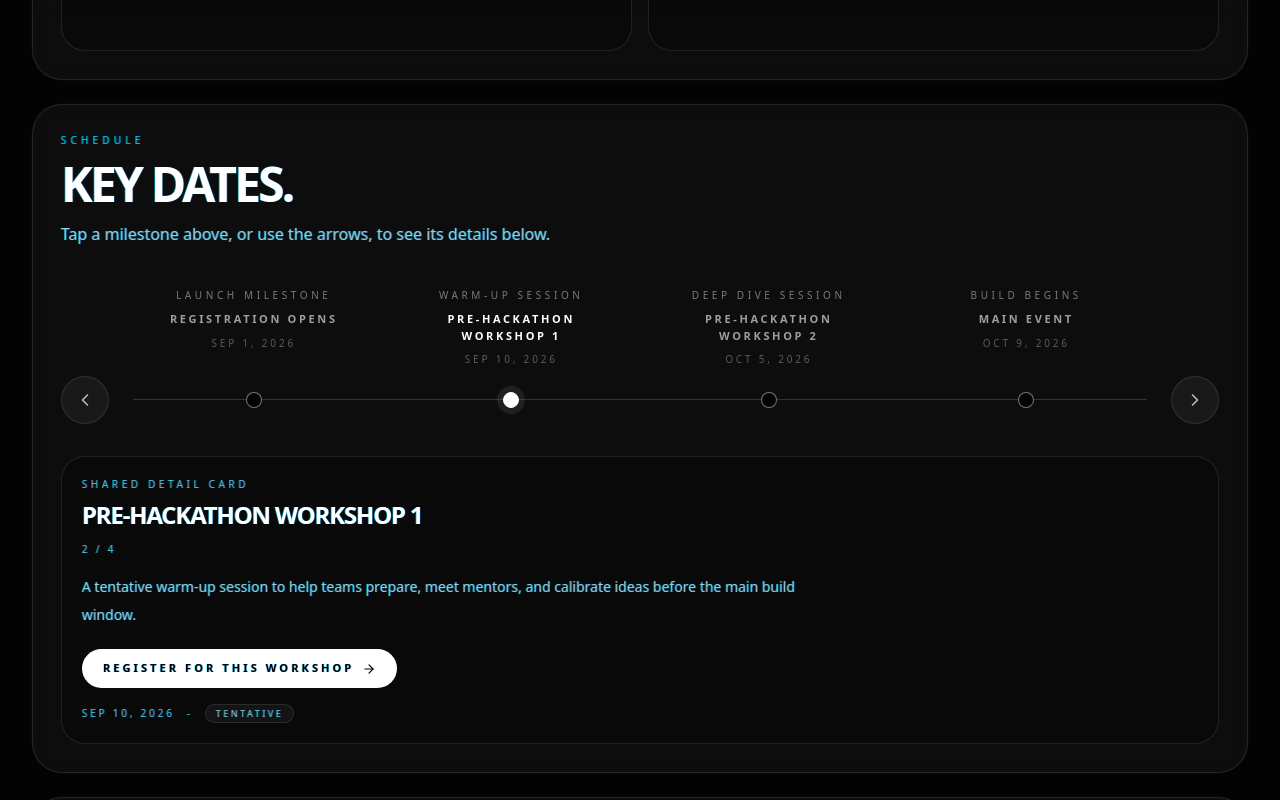
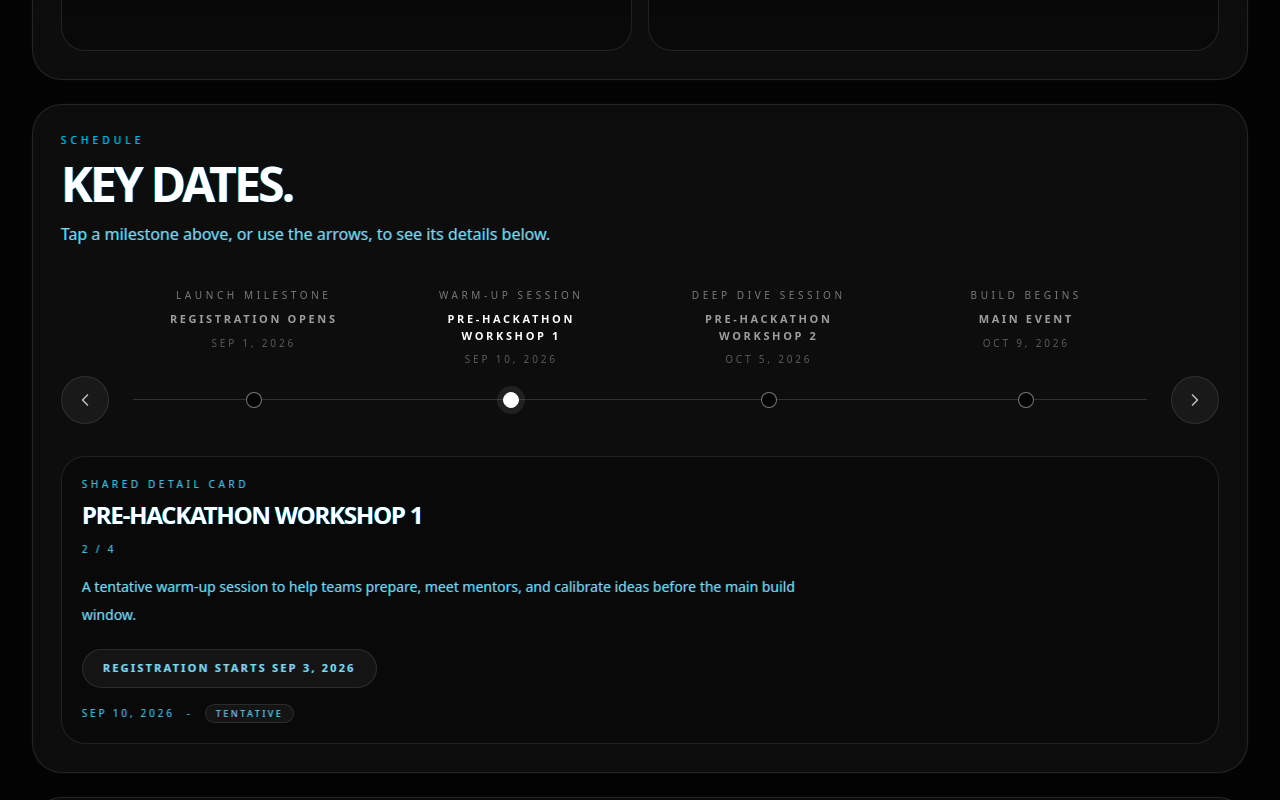
Before and after one commit to aihackerdorm-sarawak/aihackadorm-sarawak-web, a Next.js app: page / in a window 1280 px wide. Both pictures are taken after a click on the button 1195 px from the left and 2064 px from the top of the page. Shown: the part 1664-2464 px from the top of the page. Built offline with nearby package versions, Linux system fonts and the light colour scheme.

Commit message:
workshop button improved

```diff
--- a/components/HackathonLandingPage.tsx
+++ b/components/HackathonLandingPage.tsx
@@ -39,13 +39,13 @@ type ScheduleItem = {
   id: string;
   label: string;
   date: string;
+  eventStartsAt?: string;
   hint: string;
   title: string;
   copy: string;
   badge?: string;
   status?: string;
-  /** Where the milestone's register CTA points. Placeholder until the
-      workshop registration pages are live. */
+  /** Where the milestone's register CTA points. */
   registerHref?: string;
 };
 
@@ -76,6 +76,7 @@ const scheduleItems: ScheduleItem[] = [
     copy:
       "A tentative warm-up session to help teams prepare, meet mentors, and calibrate ideas before the main build window.",
     badge: "Tentative",
+    eventStartsAt: "2026-09-10T00:00:00+08:00",
     // Placeholder — point to the live workshop registration page when it exists.
     registerHref: "/workshop-1",
   },
@@ -88,6 +89,7 @@ const scheduleItems: ScheduleItem[] = [
     copy:
       "A second warm-up session to go deeper on the tools and techniques teams will use during the main build window.",
     badge: "Tentative",
+    eventStartsAt: "2026-10-05T00:00:00+08:00",
     // Placeholder — point to the live workshop registration page when it exists.
     registerHref: "/workshop-2",
   },
@@ -107,6 +109,34 @@ const scheduleItems: ScheduleItem[] = [
 // this point on the timeline when clicked.
 const FIRST_WORKSHOP_ID =
   scheduleItems.find((item) => item.id.startsWith("workshop"))?.id ?? "workshop";
+
+const WORKSHOP_REGISTRATION_WINDOW_MS = 7 * 24 * 60 * 60 * 1000;
+
+function getWorkshopRegistrationState(item: ScheduleItem, now: number) {
+  if (!item.registerHref || !item.eventStartsAt) {
+    return { status: "unavailable" as const };
+  }
+
+  const eventStartsAt = new Date(item.eventStartsAt).getTime();
+  const registrationOpensAt = eventStartsAt - WORKSHOP_REGISTRATION_WINDOW_MS;
+
+  if (now < registrationOpensAt) {
+    const opensAt = new Intl.DateTimeFormat("en-US", {
+      month: "short",
+      day: "numeric",
+      year: "numeric",
+      timeZone: "Asia/Kuala_Lumpur",
+    }).format(registrationOpensAt);
+
+    return { status: "upcoming" as const, opensAt };
+  }
+
+  if (now < eventStartsAt) {
+    return { status: "open" as const, href: item.registerHref };
+  }
+
+  return { status: "closed" as const };
+}
 
 const benefitCards = ["To Be Announced", "To Be Announced", "To Be Announced"];
 
@@ -165,6 +195,7 @@ function useCountdownState() {
   };
 
   return {
+    now,
     stage,
     parts,
     values,
@@ -794,15 +825,18 @@ function SponsorsSection() {
 function ScheduleSection({
   selectedId,
   onSelect,
+  now,
 }: {
   selectedId: string;
   onSelect: (id: string) => void;
+  now: number;
 }) {
   const selectedIndex = Math.max(
     0,
     scheduleItems.findIndex((item) => item.id === selectedId),
   );
   const selected = scheduleItems[selectedIndex] ?? scheduleItems[0];
+  const registrationState = getWorkshopRegistrationState(selected, now);
   const milestoneRefs = useRef<(HTMLButtonElement | null)[]>([]);
   const timelineScrollRef = useRef<HTMLDivElement | null>(null);
 
@@ -931,14 +965,22 @@ function ScheduleSection({
               {selectedIndex + 1} / {scheduleItems.length}
             </p>
             <p className="mt-4 max-w-3xl text-sm leading-7 text-white/55">{selected.copy}</p>
-            {selected.registerHref ? (
+            {registrationState.status === "open" ? (
               <a
-                href={selected.registerHref}
+                href={registrationState.href}
                 className="mt-5 inline-flex items-center gap-2 rounded-full border border-white/15 bg-white px-5 py-2.5 text-[11px] font-semibold uppercase tracking-[0.28em] text-black transition-colors hover:bg-cyan-400"
               >
                 Register for this workshop
                 <ArrowRight className="h-3.5 w-3.5" />
               </a>
+            ) : registrationState.status === "upcoming" ? (
+              <div className="mt-5 inline-flex items-center rounded-full border border-white/10 bg-white/5 px-5 py-2.5 text-[11px] font-semibold uppercase tracking-[0.2em] text-white/55">
+                Registration starts {registrationState.opensAt}
+              </div>
+            ) : registrationState.status === "closed" ? (
+              <div className="mt-5 inline-flex items-center rounded-full border border-white/10 bg-white/5 px-5 py-2.5 text-[11px] font-semibold uppercase tracking-[0.2em] text-white/40">
+                Registration closed
+              </div>
             ) : null}
             <div className="mt-4 flex flex-wrap items-center gap-3 text-[10px] uppercase tracking-[0.28em] text-white/32">
               <span>{selected.date}</span>
@@ -1203,9 +1245,11 @@ function PartnerSocialSection() {
 function WaveZone({
   selectedMilestoneId,
   onSelectMilestone,
+  now,
 }: {
   selectedMilestoneId: string;
   onSelectMilestone: (id: string) => void;
+  now: number;
 }) {
   const { graphicsEnabled } = useGraphicsMode();
   const { ref, isInView } = useSectionObserver<HTMLDivElement>();
@@ -1228,7 +1272,11 @@ function WaveZone({
 
       <div className="relative z-10 mx-auto w-full max-w-7xl space-y-6">
         <SponsorsSection />
-        <ScheduleSection selectedId={selectedMilestoneId} onSelect={onSelectMilestone} />
+        <ScheduleSection
+          selectedId={selectedMilestoneId}
+          onSelect={onSelectMilestone}
+          now={now}
+        />
         <BenefitsSection />
         <FaqSection />
         <CollaboratorsSection />
@@ -1261,6 +1309,7 @@ function LandingContent() {
         <WaveZone
           selectedMilestoneId={selectedMilestoneId}
           onSelectMilestone={setSelectedMilestoneId}
+          now={countdown.now}
         />
         <SiteFooter />
       </div>
```
